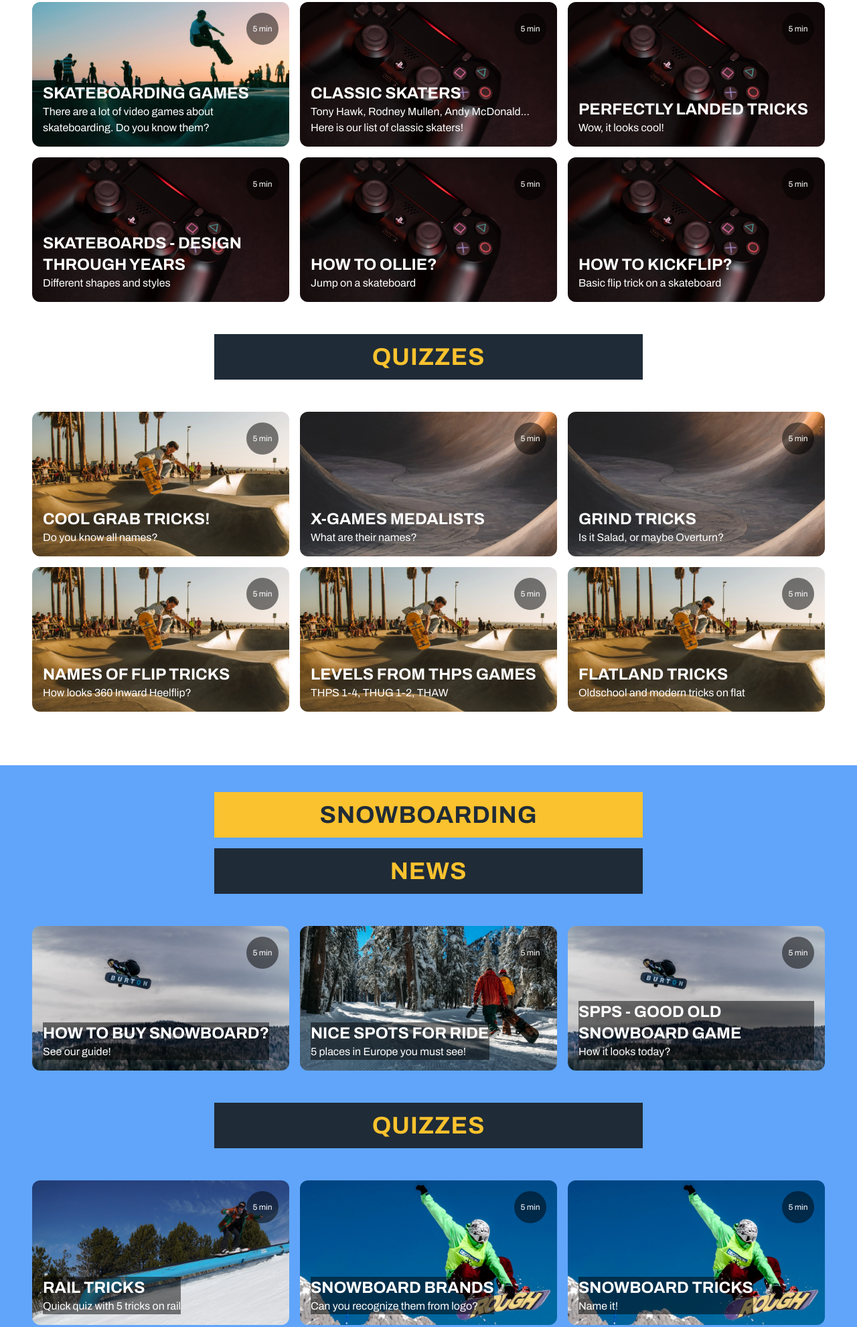
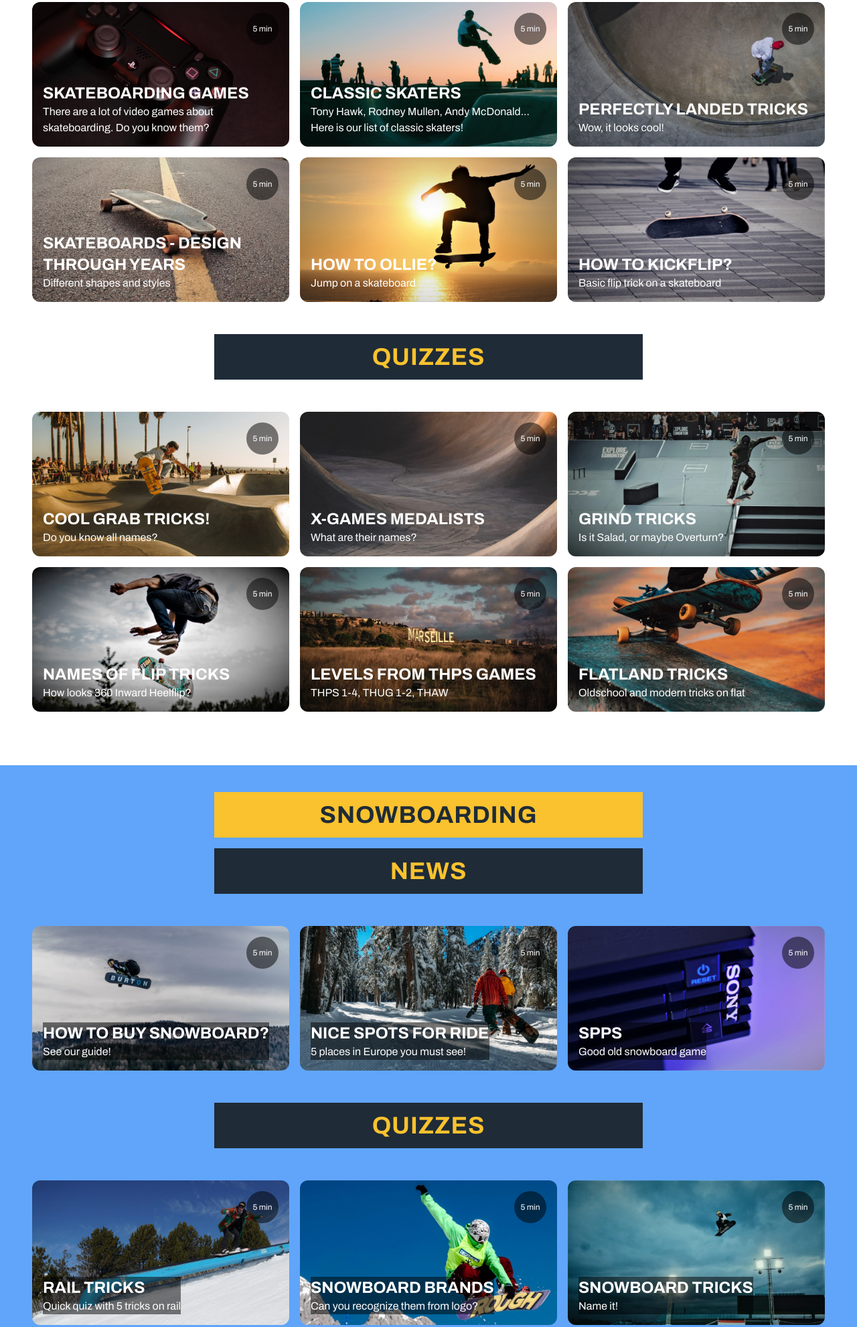
Before and after one commit to dawid-majewski-pl/extreme_sports, a website: page public/index.html in a window 1280 px wide. Shown: the part 1163-3145 px from the top of the page at 67% size. Drawn offline with Linux system fonts and the light colour scheme.

Commit message:
Images added to articles.

```diff
--- a/public/index.html
+++ b/public/index.html
@@ -41,7 +41,7 @@
                 <div class="article-container">
                     <article class="card">
                         <a href="#">
-                            <img src="img/trick.webp" alt="Skatebarder doing Nosegrab in pool.">
+                            <img src="img/controller.webp" alt="Play Station 4 controller.">
                             <div class="description-container">
                                 <h4 class="card-header">Skateboarding Games</h4>
                                 <p class="text-white">There are a lot of video games about skateboarding. Do you know them?</p>
@@ -53,7 +53,7 @@
                     </article>
                     <article class="card">
                         <a href="#">
-                            <img src="img/controller.webp" alt="Play Station 4 controller.">
+                            <img src="img/trick.webp" alt="Skatebarder doing Nosegrab in pool.">
                             <div class="description-container">
                                 <h4 class="card-header">Classic Skaters</h4>
                                 <p class="text-white">Tony Hawk, Rodney Mullen, Andy McDonald... Here is our list of classic skaters!</p>
@@ -65,7 +65,7 @@
                     </article>
                     <article class="card">
                         <a href="#">
-                            <img src="img/controller.webp" alt="Play Station 4 controller.">
+                            <img src="img/landing.webp" alt="Skater rides in bowl.">
                             <div class="description-container">
                                 <h4 class="card-header">Perfectly landed tricks</h4>
                                 <p class="text-white">Wow, it looks cool!</p>
@@ -77,7 +77,7 @@
                     </article>
                     <article class="card">
                         <a href="#">
-                            <img src="img/controller.webp" alt="Play Station 4 controller.">
+                            <img src="img/board.webp" alt="Photo of a skateboard designed for street ride.">
                             <div class="description-container">
                                 <h4 class="card-header">Skateboards - design through years</h4>
                                 <p class="text-white">Different shapes and styles</p>
@@ -89,7 +89,7 @@
                     </article>
                     <article class="card">
                         <a href="#">
-                            <img src="img/controller.webp" alt="Play Station 4 controller.">
+                            <img src="img/ollie.webp" alt="Skater doing ollie.">
                             <div class="description-container">
                                 <h4 class="card-header">How to Ollie?</h4>
                                 <p class="text-white">Jump on a skateboard</p>
@@ -101,7 +101,7 @@
                     </article>
                     <article class="card">
                         <a href="#">
-                            <img src="img/controller.webp" alt="Play Station 4 controller.">
+                            <img src="img/flip.webp" alt="Picture of skateboard trick: kickflip.">
                             <div class="description-container">
                                 <h4 class="card-header">How to Kickflip?</h4>
                                 <p class="text-white">Basic flip trick on a skateboard</p>
@@ -128,7 +128,7 @@
                     </article>
                     <article class="card">
                         <a href="#">
-                            <img src="img/bowl.webp" alt="Photo of a skateboard bowl">
+                            <img src="img/bowl.webp" alt="Photo of a skateboard bowl.">
                             <div class="description-container">
                                 <h4 class="card-header">X-Games medalists</h4>
                                 <p class="text-white">What are their names?</p>
@@ -140,7 +140,7 @@
                     </article>
                     <article class="card">
                         <a href="#">
-                            <img src="img/bowl.webp" alt="Photo of a skateboard bowl">
+                            <img src="img/croocked.webp" alt="Skater doing a croocked grind on rail.">
                             <div class="description-container">
                                 <h4 class="card-header">Grind tricks</h4>
                                 <p class="text-white">Is it Salad, or maybe Overturn?</p>
@@ -152,7 +152,7 @@
                     </article>
                     <article class="card">
                         <a href="#">
-                            <img src="img/grab.webp" alt="Skatebarder doing a grab in pool.">
+                            <img src="img/kickflip.webp" alt="Skatebarder doing a kickflip.">
                             <div class="description-container">
                                 <h4 class="card-header">Names of flip tricks</h4>
                                 <p class="text-white">How looks 360 Inward Heelflip?</p>
@@ -164,7 +164,7 @@
                     </article>
                     <article class="card">
                         <a href="#">
-                            <img src="img/grab.webp" alt="Skatebarder doing a grab in pool.">
+                            <img src="img/marseille.webp" alt="Marseille sign, that looks like Hollywood sign.">
                             <div class="description-container">
                                 <h4 class="card-header">Levels from THPS games</h4>
                                 <p class="text-white">THPS 1-4, THUG 1-2, THAW</p>
@@ -176,7 +176,7 @@
                     </article>
                     <article class="card">
                         <a href="#">
-                            <img src="img/grab.webp" alt="Skatebarder doing a grab in pool.">
+                            <img src="img/manual.webp" alt="Skatebarder doing a manual on box.">
                             <div class="description-container">
                                 <h4 class="card-header">Flatland Tricks</h4>
                                 <p class="text-white">Oldschool and modern tricks on flat</p>
@@ -220,10 +220,10 @@
                     </article>
                     <article class="card">
                         <a href="#">
-                            <img src="img/snowboard.webp" alt="Snowboarder flying over trees.">
+                            <img src="img/ps2.webp" alt="Zoomed photo of PS2.">
                             <div class="description-container">
-                                <h4 class="card-header bg-black bg-opacity-50">SPPS - Good old snowboard game</h4>
-                                <p class="text-white bg-black bg-opacity-50">How it looks today?</p>
+                                <h4 class="card-header bg-black bg-opacity-50">SPPS</h4>
+                                <p class="text-white bg-black bg-opacity-50">Good old snowboard game</p>
                             </div>
                             <div class="readtime-container">
                                 <p>5 min</p>
@@ -259,7 +259,7 @@
                     </article>
                     <article class="card">
                         <a href="#">
-                            <img src="img/snowtrick.webp" alt="Snowboarder doing a grab trick.">
+                            <img src="img/bigair.webp" alt="Snowboarder flying high.">
                             <div class="description-container">
                                 <h4 class="card-header bg-black bg-opacity-50">Snowboard tricks</h4>
                                 <p class="text-white bg-black bg-opacity-50">Name it!</p>
@@ -303,7 +303,7 @@
                     </article>
                     <article class="card">
                         <a href="#">
-                            <img src="img/tailwhip.webp" alt="BMX rider doing a Tailwhip on quarterpipe.">
+                            <img src="img/bmxair.webp" alt="BMX rider jumps.">
                             <div class="description-container">
                                 <h4 class="card-header">Cool air tricks</h4>
                                 <p class="text-white">Superman, frontflip and more!</p>
@@ -342,7 +342,7 @@
                     </article>
                     <article class="card">
                         <a href="#">
-                            <img src="img/slope.webp" alt="BMX rider is staying on top of big slope.">
+                            <img src="img/bmxjump.webp" alt="BMX big jump.">
                             <div class="description-container">
                                 <h4 class="card-header">Winners of X Games</h4>
                                 <p class="text-white">BMX masters</p>
@@ -386,7 +386,7 @@
                     </article>
                     <article class="card">
                         <a href="#">
-                        <img src="img/motocross.webp" alt="FMX rider with his motorcycle.">
+                        <img src="img/ground.webp" alt="FMX rider bail.">
                             <div class="description-container">
                                 <h4 class="card-header">Worst bails</h4>
                                 <p class="text-white">You don't wanna see it.</p>
```
Also changed, not shown: public/img/bigair.webp (added), public/img/bmxair.webp (added), public/img/bmxjump.webp (added), public/img/board.webp (added), public/img/croocked.webp (added), public/img/flip.webp (added), public/img/ground.webp (added), public/img/kickflip.webp (added), public/img/landing.webp (added), public/img/manual.webp (added), public/img/marseille.webp (added), public/img/ollie.webp (added), public/img/ps2.webp (added), public/styles.css.
